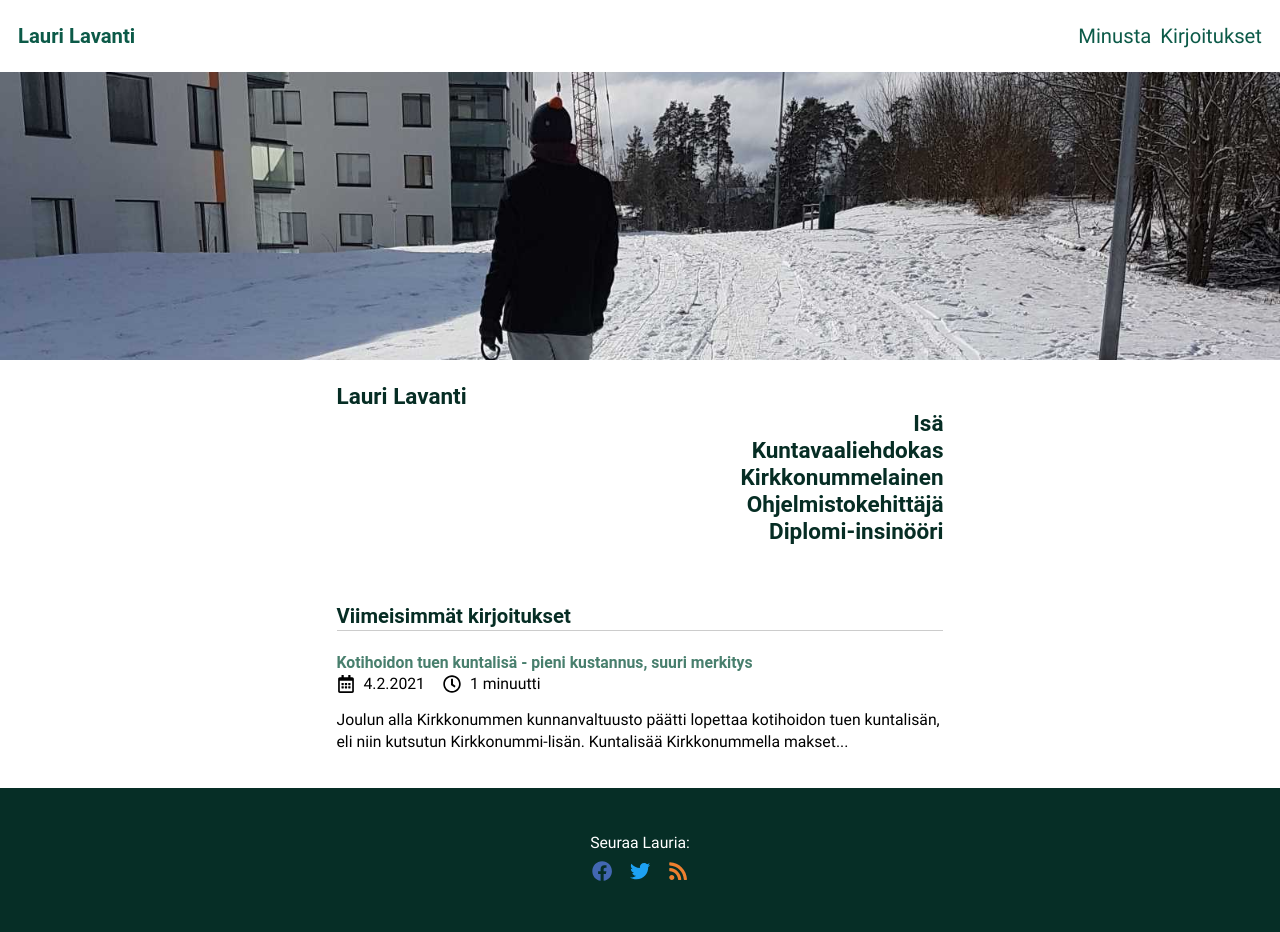
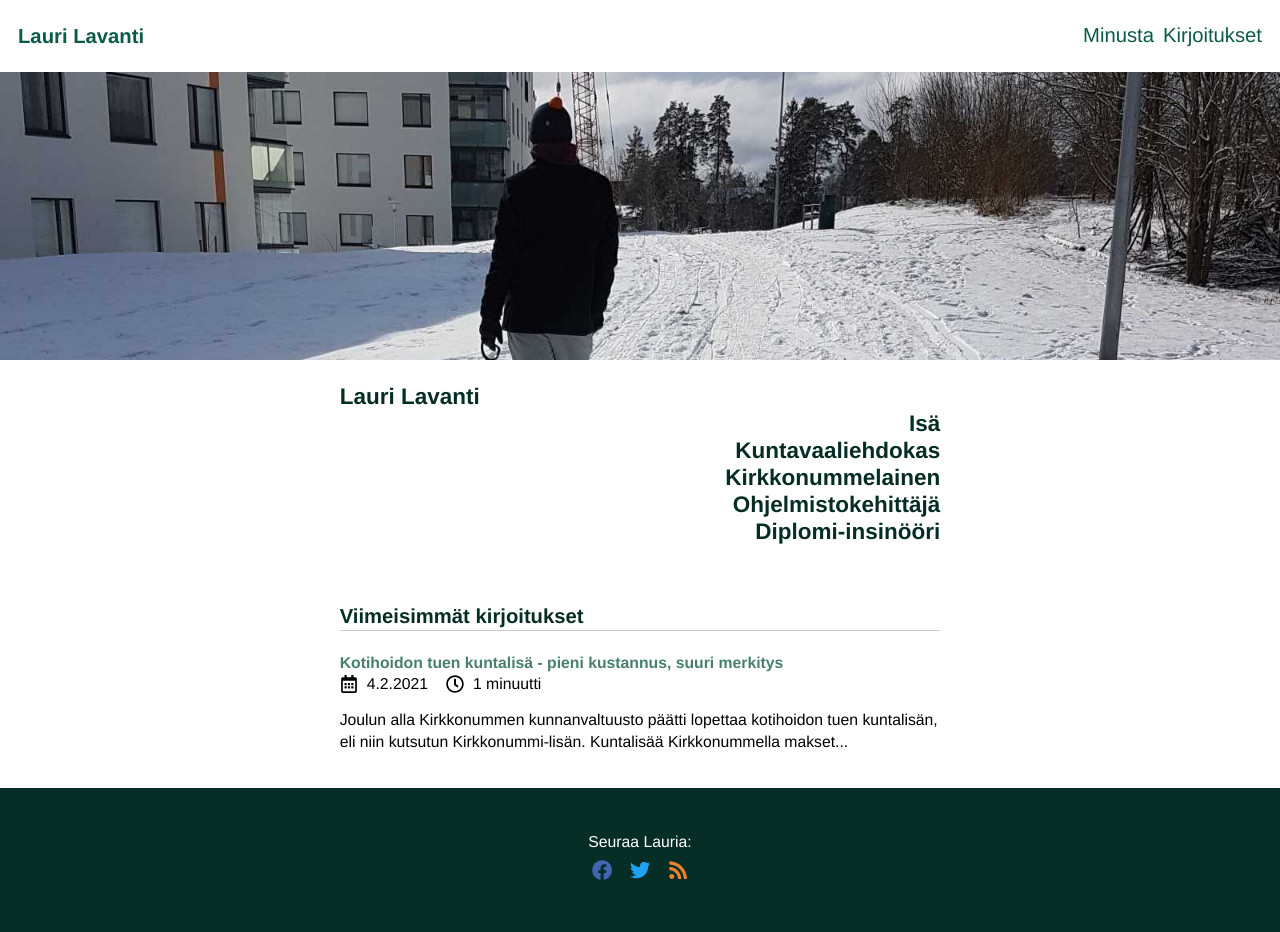
Before and after one commit to Lapanti/lapanti.github.io, a Jekyll site: the page built from index.html, in a window 1280 px wide. Built offline with Jekyll 4.4.1, drawn with Linux system fonts in a browser that asks for light colours; some web fonts are replaced.

Commit message:
remove web font

```diff
--- a/_includes/styles.scss
+++ b/_includes/styles.scss
@@ -1,32 +1,5 @@
-@font-face {
-    font-family: 'Roboto';
-    font-style: italic;
-    font-weight: 400;
-    font-display: swap;
-    src: local('Roboto'), url(https://fonts.gstatic.com/s/roboto/v20/KFOkCnqEu92Fr1Mu51xIIzI.woff2) format('woff2');
-    unicode-range: U+0000-00FF, U+0131, U+0152-0153, U+02BB-02BC, U+02C6, U+02DA, U+02DC, U+2000-206F, U+2074, U+20AC, U+2122, U+2191, U+2193, U+2212, U+2215, U+FEFF, U+FFFD;
-}
-
-@font-face {
-    font-family: 'Roboto';
-    font-style: normal;
-    font-weight: 400;
-    font-display: swap;
-    src: local('Roboto'), url(https://fonts.gstatic.com/s/roboto/v20/KFOmCnqEu92Fr1Mu4mxK.woff2) format('woff2');
-    unicode-range: U+0000-00FF, U+0131, U+0152-0153, U+02BB-02BC, U+02C6, U+02DA, U+02DC, U+2000-206F, U+2074, U+20AC, U+2122, U+2191, U+2193, U+2212, U+2215, U+FEFF, U+FFFD;
-}
-
-@font-face {
-    font-family: 'Roboto';
-    font-style: normal;
-    font-weight: 700;
-    font-display: swap;
-    src: url(https://fonts.gstatic.com/s/roboto/v20/KFOlCnqEu92Fr1MmWUlfBBc4.woff2) format('woff2');
-    unicode-range: U+0000-00FF, U+0131, U+0152-0153, U+02BB-02BC, U+02C6, U+02DA, U+02DC, U+2000-206F, U+2074, U+20AC, U+2122, U+2191, U+2193, U+2212, U+2215, U+FEFF, U+FFFD;
-}
-
 html {
-    font-family: 'Roboto', sans-serif;
+    font-family: "Helvetica Neue", Helvetica, Arial, sans-serif;
     font-size: 18px;
     height: 100%;
 
```
